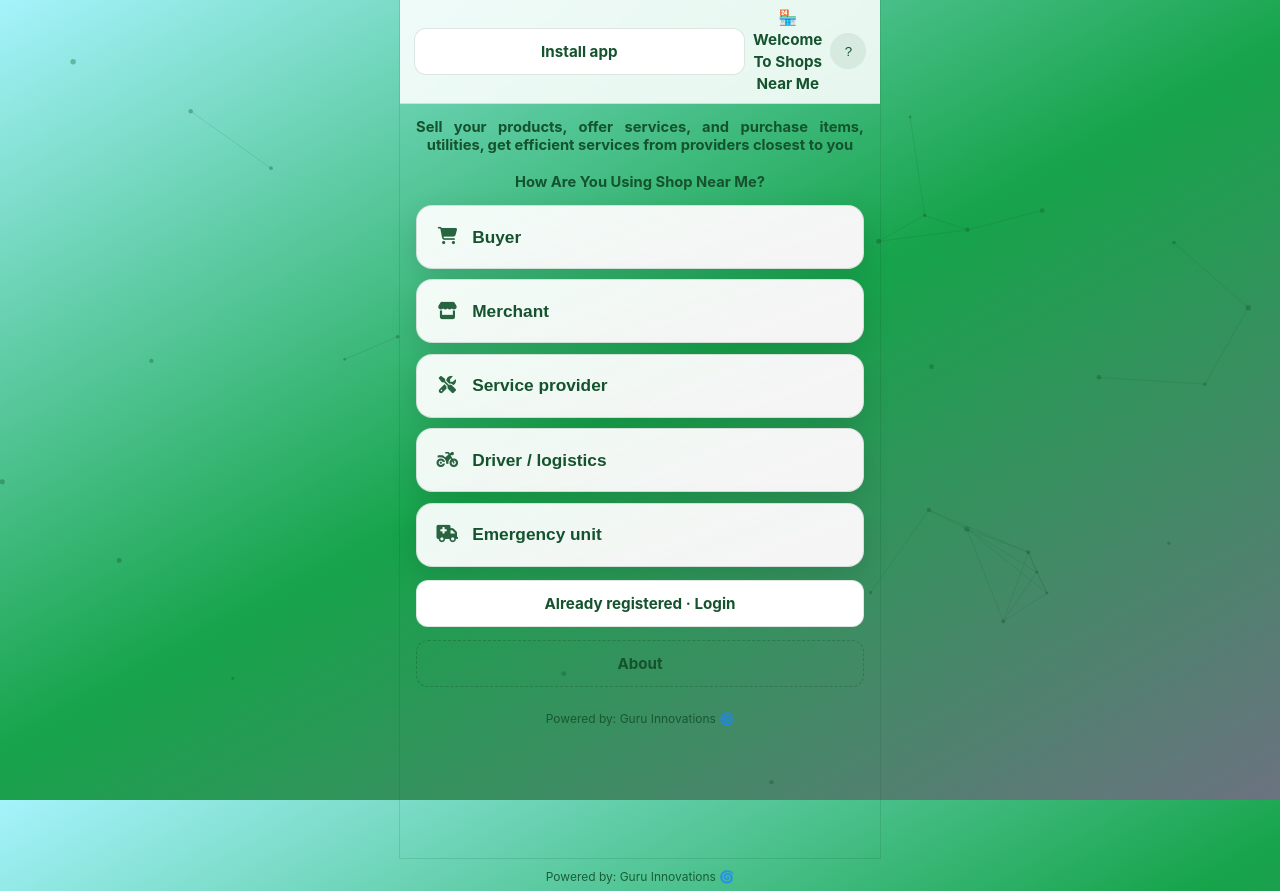
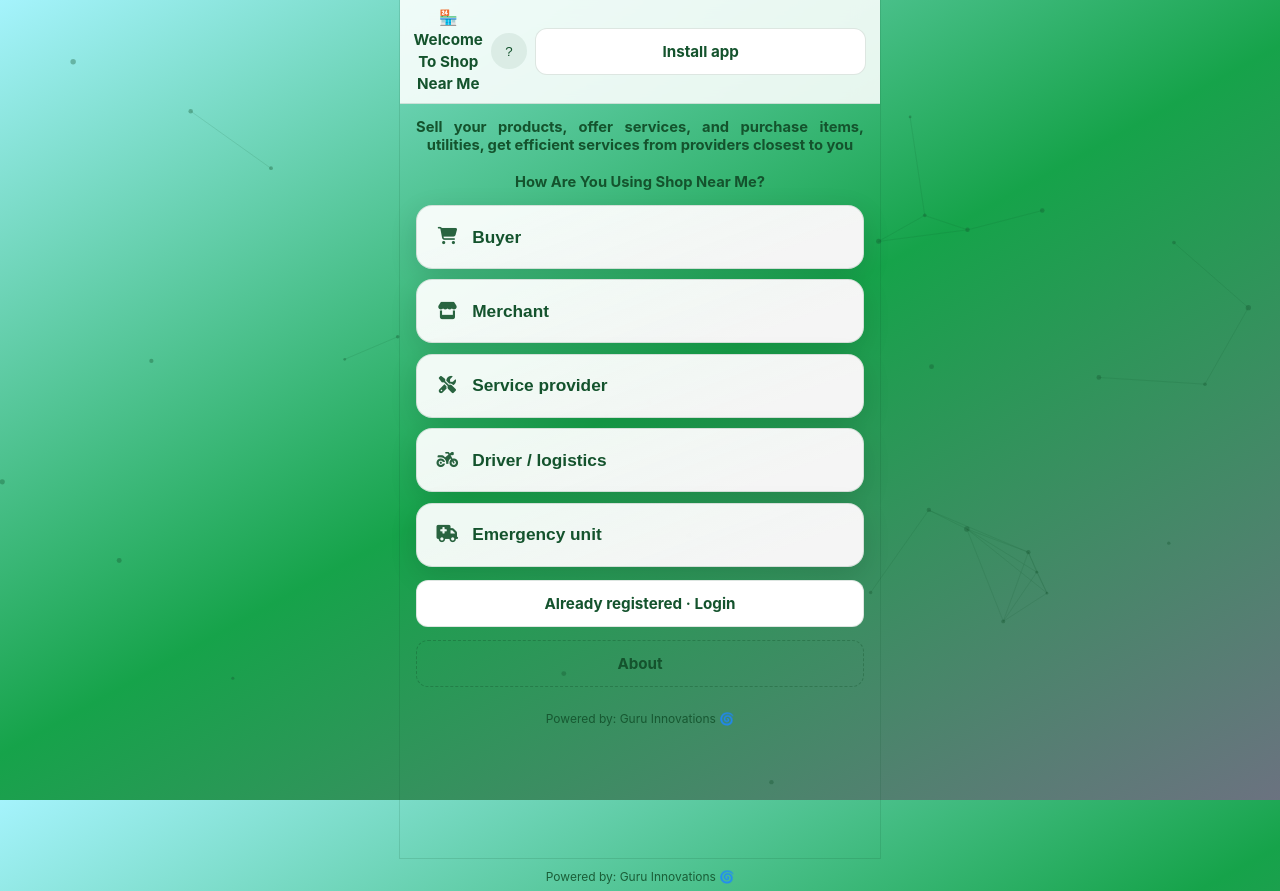
Before and after one commit to TheGuru-main/shop-near-me, a plain HTML site: page index.html in a window 1280 px wide. Drawn offline with nearby package versions, Linux system fonts and the light colour scheme.

Commit message:
Update index.html

```diff
--- a/index.html
+++ b/index.html
@@ -48,13 +48,14 @@
     <section id="role-select" class="screen" data-screen="role-select">
       <header class="top-bar">
 
+        <span class="brand-sm">🏪 Welcome To Shop Near Me</span>
+        <button type="button" class="icon-btn" data-go="rules" title="Rules">?</button>
+
 <button type="button" class="btn secondary block" id="btnInstallApp">
   Install app
 </button>
+      </header>
 
-        <span class="brand-sm">🏪 Welcome To Shops Near Me</span>
-        <button type="button" class="icon-btn" data-go="rules" title="Rules">?</button>
-      </header>
       <div class="container stack">
 
         <h1 class="screen-title">Sell your products, offer services, and purchase items, utilities, get efficient services from providers closest to you <br><br> How Are You Using Shop Near Me?</h1>
```
